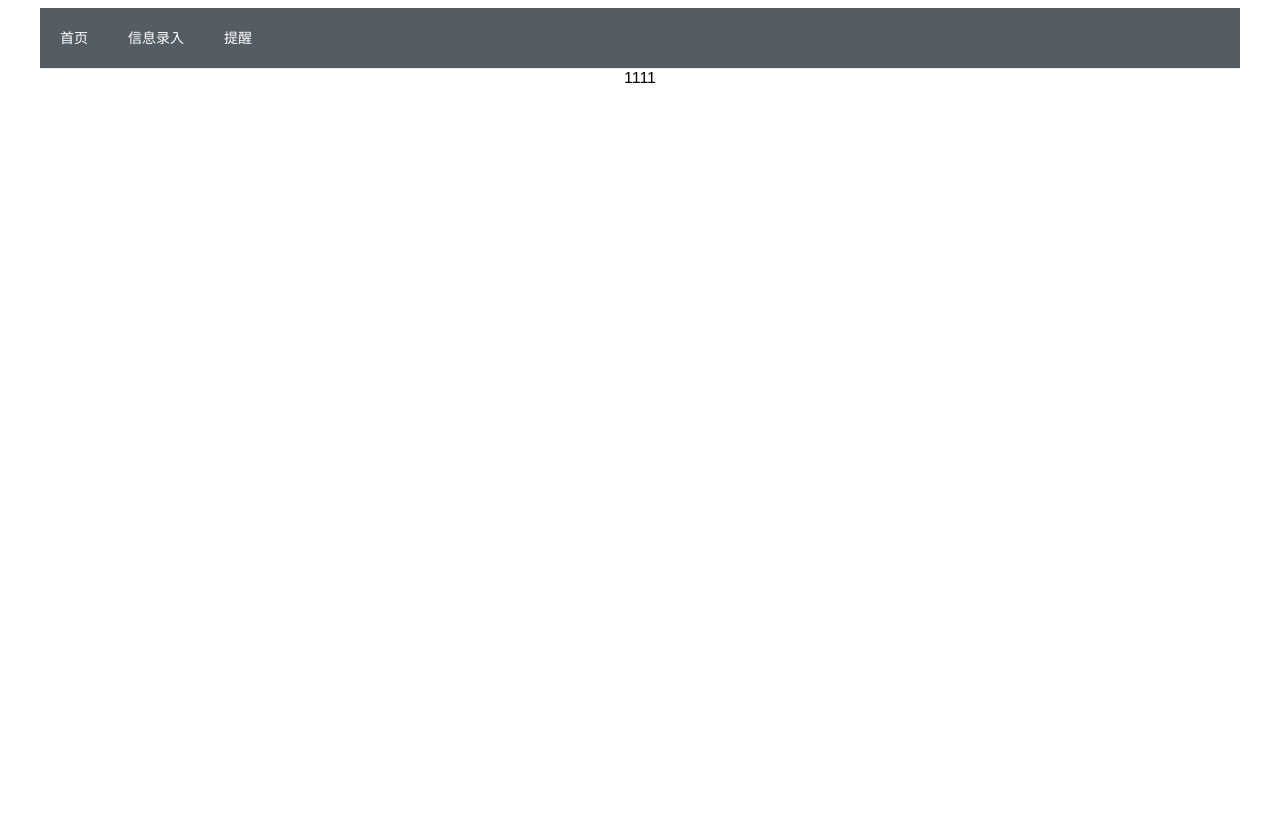
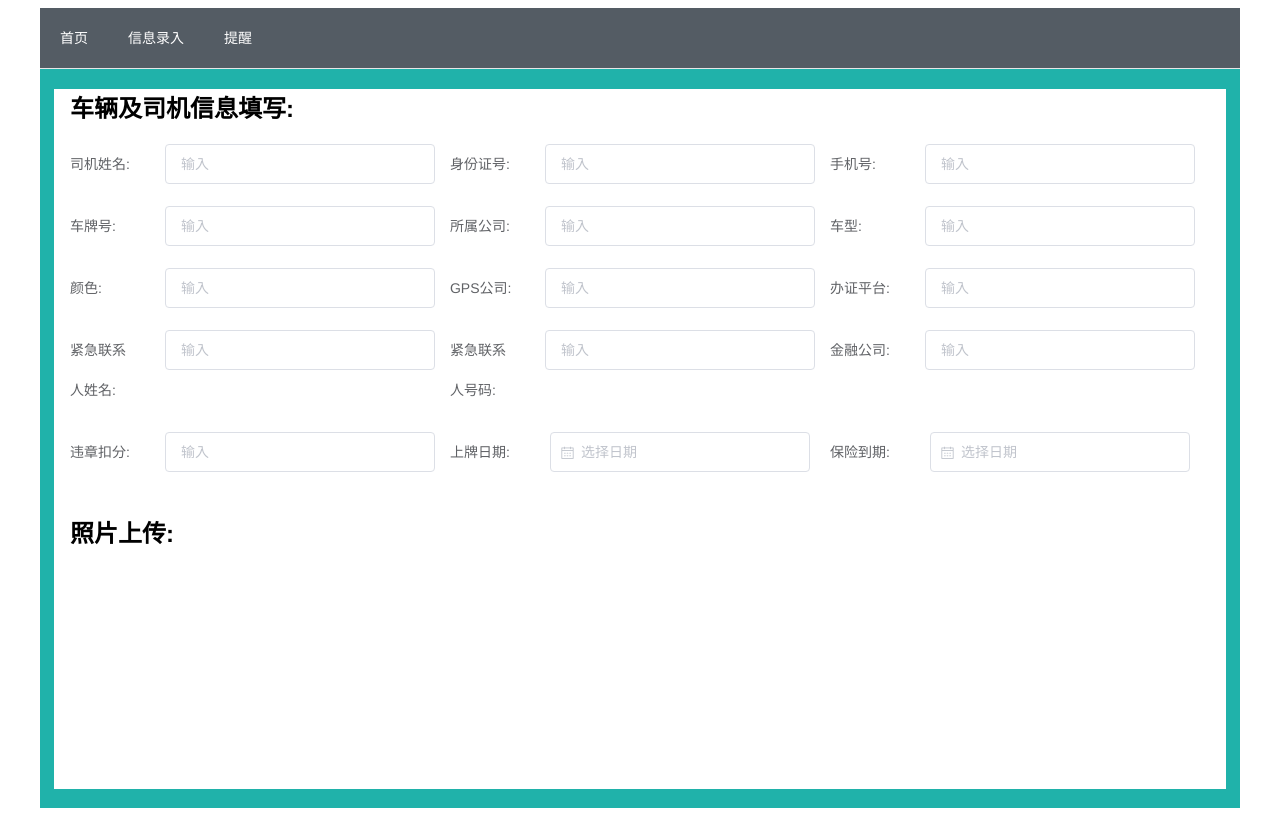
Before and after one commit to nlh1996/Information-collection-system, a Vue app: page /collect in a window 1280 px wide. Built offline with nearby package versions, Linux system fonts and the light colour scheme.

Commit message:
信息填写1.1

```diff
--- a/src/App.vue
+++ b/src/App.vue
@@ -35,6 +35,10 @@ export default {
   width: 1200px;
   height: 800px;
   margin: 0 auto;
+  background-color:lightseagreen;
+}
+.el-menu-item{
+  font-size: 18px;
 }
 
 </style>
--- a/src/components/collect.vue
+++ b/src/components/collect.vue
@@ -1,15 +1,183 @@
 <template>
-  <div>
-    1111
+  <div class="view">
+    <div>
+      <h2>车辆及司机信息填写:</h2>
+      <el-form :model="form" label-position="left" label-width="80px">
+        <el-row>
+          <el-col :span="8">
+            <el-form-item label="司机姓名:">
+              <el-input v-model="form.email_id" placeholder="输入" style="width:90%"></el-input>
+            </el-form-item>
+          </el-col>
+          <el-col :span="8">
+            <el-form-item label="身份证号:">
+              <el-input v-model="form.email_name" placeholder="输入" style="width:90%"></el-input>
+            </el-form-item>
+          </el-col>
+          <el-col :span="8">
+            <el-form-item label="手机号:">
+              <el-input v-model="form.libao_id" placeholder="输入" style="width:90%"></el-input>
+            </el-form-item>
+          </el-col>
+        </el-row>
+        <el-row>
+          <el-col :span="8">
+            <el-form-item label="车牌号:">
+              <el-input v-model="form.plantform" placeholder="输入" style="width:90%"></el-input>
+            </el-form-item>
+          </el-col>
+          <el-col :span="8">
+            <el-form-item label="所属公司:">
+              <el-input v-model="form.area" placeholder="输入" style="width:90%"></el-input>
+            </el-form-item>
+          </el-col>
+          <el-col :span="8">
+            <el-form-item label="车型:">
+              <el-input v-model="form.player" placeholder="输入" style="width:90%"></el-input>
+            </el-form-item>
+          </el-col>
+        </el-row>
+        <el-row>
+          <el-col :span="8">
+            <el-form-item label="颜色:">
+              <el-input v-model="form.player" placeholder="输入" style="width:90%"></el-input>
+            </el-form-item>
+          </el-col>
+          <el-col :span="8">
+            <el-form-item label="GPS公司:">
+              <el-input v-model="form.player" placeholder="输入" style="width:90%"></el-input>
+            </el-form-item>
+          </el-col>
+          <el-col :span="8">
+            <el-form-item label="办证平台:">
+              <el-input v-model="form.player" placeholder="输入" style="width:90%"></el-input>
+            </el-form-item>
+          </el-col>
+        </el-row>
+          <el-row>
+          <el-col :span="8">
+            <el-form-item label="紧急联系人姓名:">
+              <el-input v-model="form.player" placeholder="输入" style="width:90%"></el-input>
+            </el-form-item>
+          </el-col>
+          <el-col :span="8">
+            <el-form-item label="紧急联系人号码:">
+              <el-input v-model="form.player" placeholder="输入" style="width:90%"></el-input>
+            </el-form-item>
+          </el-col>
+          <el-col :span="8">
+            <el-form-item label="金融公司:">
+              <el-input v-model="form.player" placeholder="输入" style="width:90%"></el-input>
+            </el-form-item>
+          </el-col>
+        </el-row>
+        <el-row>
+          <el-col :span="8">
+            <el-form-item label="违章扣分:">
+              <el-input v-model="form.libao_id" placeholder="输入" style="width:90%"></el-input>
+            </el-form-item>
+          </el-col>
+          <el-col :span="8">
+            <el-form-item label="上牌日期:">
+              <el-date-picker
+                style="width:260px"
+                v-model="form.data"
+                type="date"
+                placeholder="选择日期">
+              </el-date-picker>
+            </el-form-item>
+          </el-col>
+          <el-col :span="8">
+            <el-form-item label="保险到期:">
+              <el-date-picker
+                style="width:260px"
+                v-model="form.data"
+                type="date"
+                placeholder="选择日期">
+              </el-date-picker>
+            </el-form-item>
+          </el-col>
+        </el-row>
+      </el-form>
+      <h2>照片上传:</h2>
+    </div>
   </div>
 </template>
 
 <script>
   export default {
+    data() {
+      return {
+        textarea: '',
+        form: {
+          email_id: '',
+          email_name: '',
+          libao_id: '',
+          plantform: '',
+          area: '',
+          player: '',
+          date: '',
+          time: '',
+          comment: ''
+        },
+        rules: {
+          name: [
+            { required: true, message: '请输入活动名称', trigger: 'blur' },
+            { min: 3, max: 5, message: '长度在 3 到 5 个字符', trigger: 'blur' }
+          ],
+          region: [
+            { required: true, message: '请选择活动区域', trigger: 'change' }
+          ],
+          date1: [
+            { type: 'date', required: true, message: '请选择日期', trigger: 'change' }
+          ],
+          date2: [
+            { type: 'date', required: true, message: '请选择时间', trigger: 'change' }
+          ],
+          type: [
+            { type: 'array', required: true, message: '请至少选择一个活动性质', trigger: 'change' }
+          ],
+          resource: [
+            { required: true, message: '请选择活动资源', trigger: 'change' }
+          ],
+          desc: [
+            { required: true, message: '请填写活动形式', trigger: 'blur' }
+          ]
+        }
+      }
+    },
+    methods: {
+      submitForm(formName) {
+        this.$refs[formName].validate((valid) => {
+          if (valid) {
+            alert('submit!');
+          } else {
+            console.log('error submit!!');
+            return false;
+          }
+        });
+      },
+      resetForm(formName) {
+        this.$refs[formName].resetFields();
+      }
+    },
 
   }
 </script>
 
 <style scoped>
-
+.view{
+  padding: 0 16px;
+  margin: 0 auto;
+  margin-top: 10px;
+  width: 1140px;
+  height: 700px;
+  background-color:white;
+}
+h2{
+  text-align: left;
+}
+.el-form-item__label{
+  font-size: 16px border;
+}
 </style>
--- a/src/components/index.vue
+++ b/src/components/index.vue
@@ -1,6 +1,6 @@
 <template>
   <div class="view">
-    你好
+    <div></div>
   </div>
 </template>
 
```
